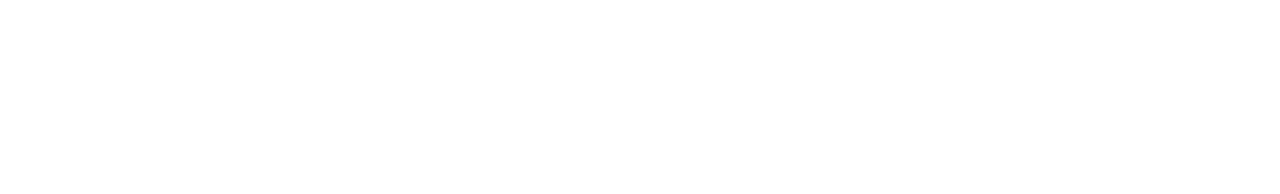
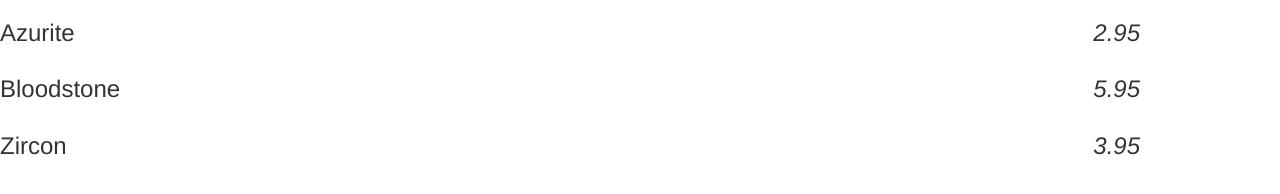
Before and after one commit to RexCorpDev/csNg1.0, a website: page public/html/index.html in a window 1280 px wide. Drawn offline with nearby package versions, Linux system fonts and the light colour scheme.

Commit message:
added notes in app.js

```diff
--- a/public/html/index.html
+++ b/public/html/index.html
@@ -8,12 +8,11 @@
     <script src="../js/app.js" charset="utf-8"></script>
   </head>
   <body ng-controller='StoreController as store'>
-    <div ng-hide='store.product.soldOut'class="product row container">
+    <div ng-repeat='product in store.products'class="product row container">
       <h3>
-        {{store.product.name}}
-        <em class='pull-right'>{{store.product.price}}</em>
+        {{product.name}}
+        <em class='pull-right'>{{product.price}}</em>
       </h3>
-      <button ng-show='store.product.canPurchase'>Add to Cart</button>
     </div>
   </body>
 </html>
```
Also changed, not shown: public/js/app.js (+22 -0 lines).
